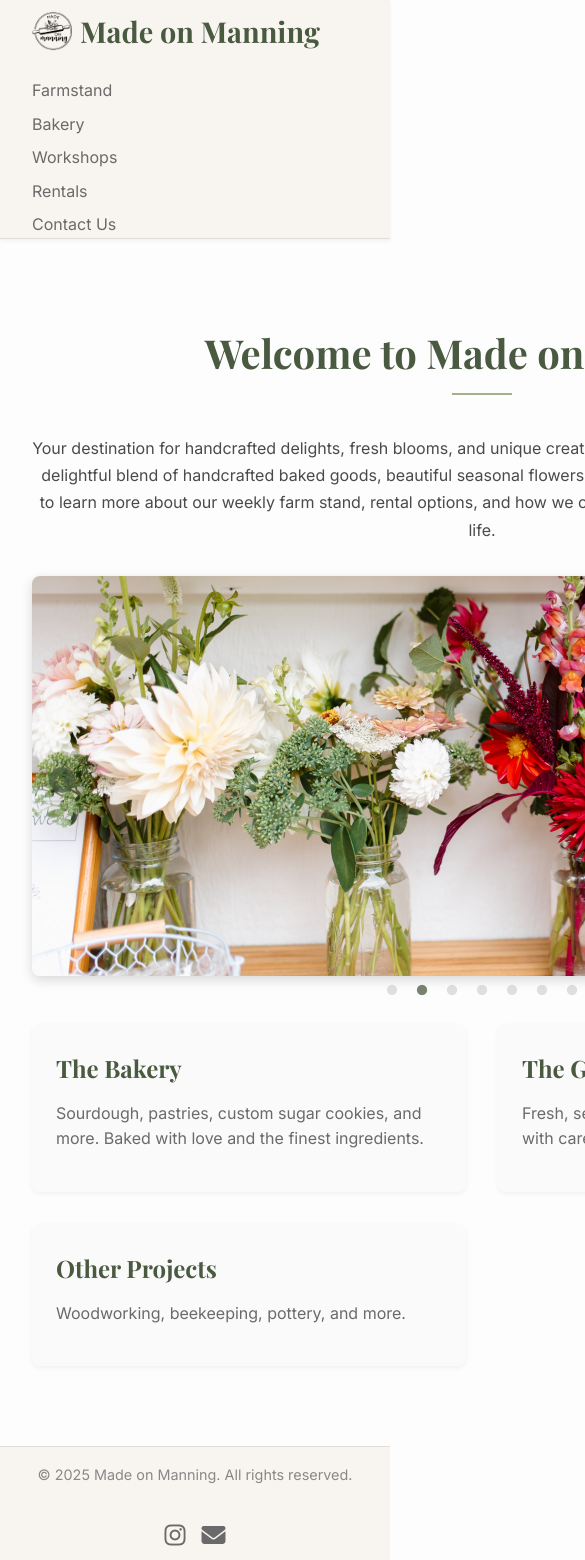
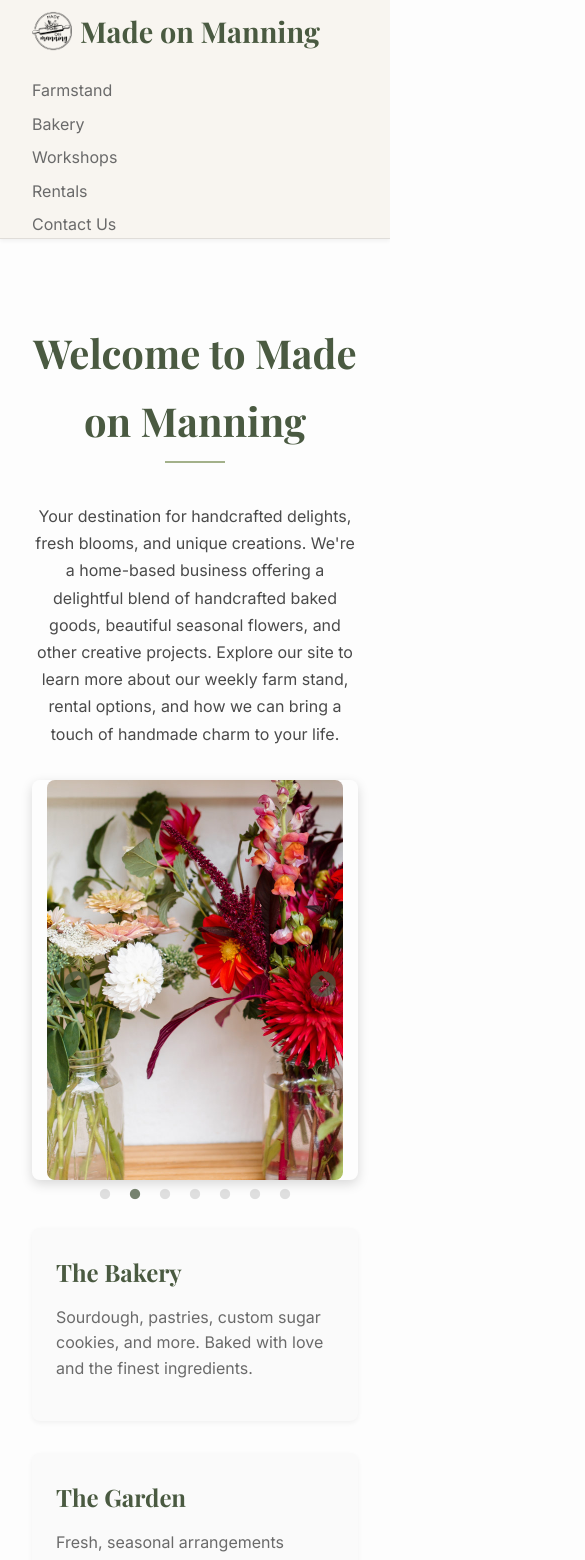
Before and after one commit to madeonmanning/madeonmanning.github.io, a React (Vite) app: page / in a window 390 px wide. Shown: the top 1560 px of the page, 585 px wide, since content can reach past the window. Built offline with nearby package versions, Linux system fonts and the light colour scheme; a web font is replaced by a local one.

Commit message:
fix mobile for react-slick

```diff
--- a/src/components/Layout.css
+++ b/src/components/Layout.css
@@ -79,6 +79,7 @@
 .site-content {
     flex-grow: 1; /* Pushes footer to the bottom */
     max-width: 1200px;
+    width: 100%;
     margin: 0 auto;
     padding: 2rem; /* Consistent padding for page content */
 }
--- a/src/pages/Home.css
+++ b/src/pages/Home.css
@@ -4,10 +4,12 @@
 /* Styles for the carousel container */
 .carousel-container {
     max-width: 900px; /* Adjust max-width as needed */
+    width: 100%;
     margin: 2rem auto; /* Center the carousel and add vertical margin */
     border-radius: 8px;
     box-shadow: 0 4px 12px rgba(0,0,0,0.15); /* More pronounced shadow for the carousel */
-    /*overflow: hidden; /* Ensures rounded corners are applied to images too */
+    box-sizing: border-box; /* Ensures padding is included in the width calculation */
+    padding: 0 15px; /* Adds horizontal padding on all screen sizes to prevent touching edges */
 }
 
 /* Styles for images within the carousel */
@@ -60,14 +62,6 @@
     text-align: center;
 }
 
-.home-page .hero-image {
-    max-width: 100%;
-    height: auto;
-    margin: 2rem 0;
-    border-radius: 8px; /* Soften edges */
-    box-shadow: 0 4px 8px rgba(0,0,0,0.1);
-}
-
 .section-grid {
     display: grid;
     grid-template-columns: repeat(auto-fit, minmax(280px, 1fr));
--- a/src/pages/Home.jsx
+++ b/src/pages/Home.jsx
@@ -11,7 +11,7 @@ function Home() {
     slidesToShow: 1,     // Number of slides to show at once
     slidesToScroll: 1,   // Number of slides to scroll when navigating
     autoplay: true,      // Enable automatic sliding
-    autoplaySpeed: 3000, // Time between slides in milliseconds (3 seconds)
+    autoplaySpeed: 5000, // Time between slides in milliseconds (3 seconds)
     arrows: true,        // Show navigation arrows (next/prev)
     pauseOnHover: true,
     // You can add more settings as needed: https://react-slick.neostack.com/docs/example/
@@ -40,7 +40,7 @@ function Home() {
       </p>
 
       {/* Image Carousel */}
-      <div className="carousel-container"> {/* Add a wrapper div for styling if needed */}
+      <div className="carousel-container">
         <Slider {...settings}>
           {images.map(image => (
             <div key={image.id}>
--- a/src/pages/PageDefaults.css
+++ b/src/pages/PageDefaults.css
@@ -27,6 +27,15 @@
     bottom: 0;
 }
 
+.hero-image {
+    max-width: 100%; /* Ensures image is responsive and doesn't overflow */
+    height: auto; /* Maintains aspect ratio */
+    display: block; /* Removes any extra space below the image */
+    margin: 2rem auto; /* Centers the image and adds vertical spacing */
+    border-radius: 8px; /* Soften edges */
+    box-shadow: 0 4px 8px rgba(0,0,0,0.1); /* Subtle shadow for depth */
+}
+
 /* Basic List Styling */
 /*.page-section ul {
     list-style: none;
```
